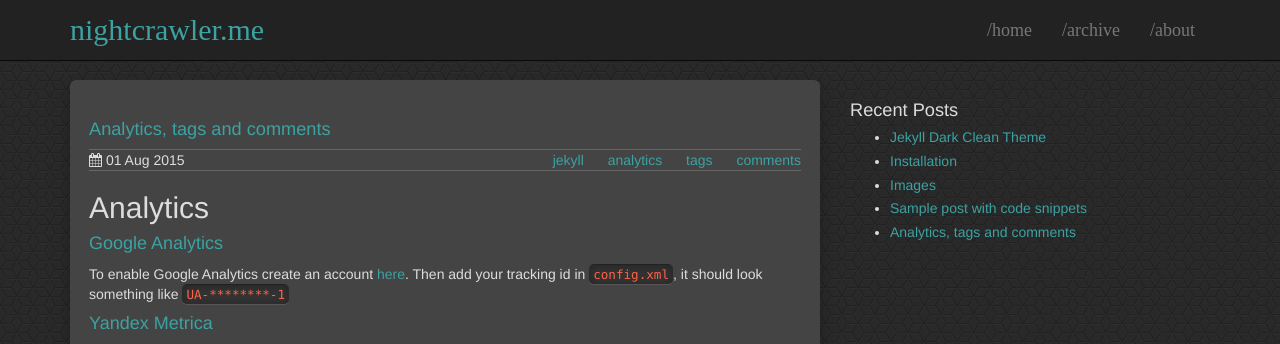
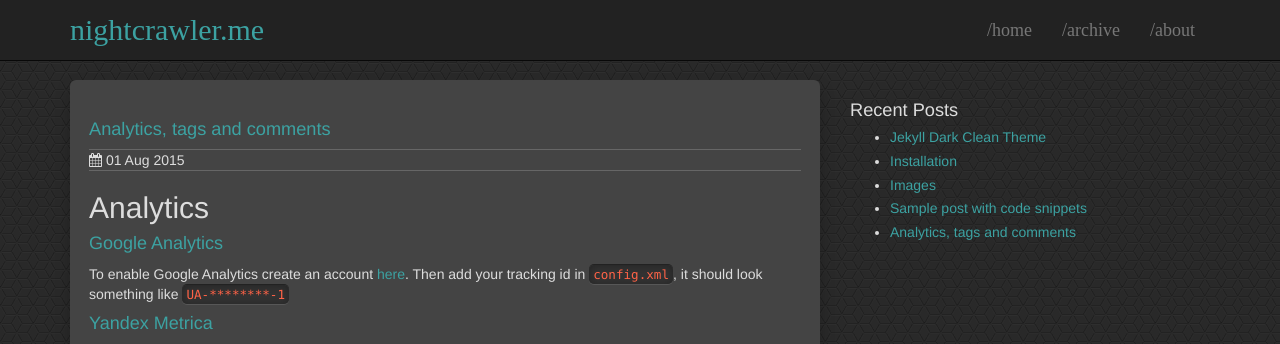
Before and after one commit to nightcrawler086/nightcrawler086.github.io, a Jekyll site: the page built from _posts/2015-08-01-analytics-tags-comments.md, in a window 1280 px wide and 1078 px high. Shown: the top 344 px of the window. Built offline with Jekyll 4.4.1, drawn with Linux system fonts in a browser that asks for light colours.

Commit message:
pulling tags out of the posts

```diff
--- a/_posts/2015-08-01-analytics-tags-comments.md
+++ b/_posts/2015-08-01-analytics-tags-comments.md
@@ -3,11 +3,6 @@ layout: post
 title: "Analytics, tags and comments"
 date: 2015-08-01 16:25:06
 description: Here you'll find how to setup analytics, tags and comments for your blog
-tags:
- - jekyll
- - analytics
- - tags
- - comments
 ---
 
 ## Analytics
```
Also changed, not shown: _posts/2015-09-01-code-syntax-highlighting.md (+0 -1 lines), _posts/2015-10-01-images.md (+0 -1 lines), _posts/2015-12-01-jekyll-clean-theme.md (+0 -1 lines).
